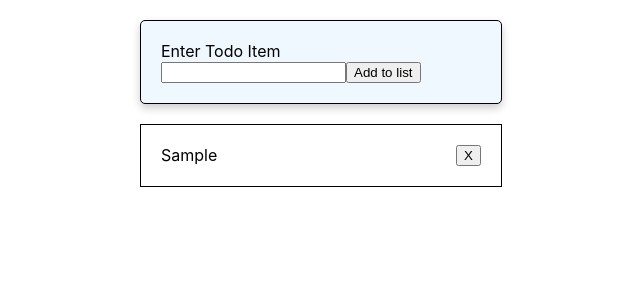
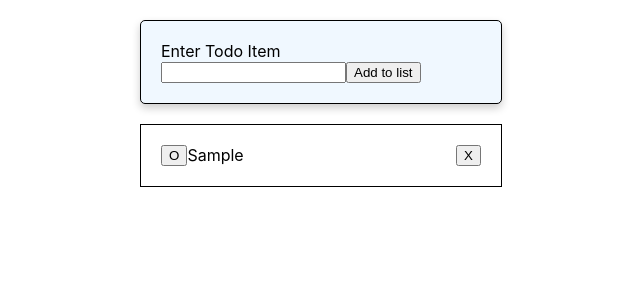
Before and after one commit to AyjayJr/react_todo, a React (Create React App) app: page / in a window 1280 px wide. Both pictures are taken after typing "Sample" into the empty fields and a click on the button "Add to list". Shown: the top 300 px of the page, without its empty margins (319-959 px from the left). Built offline with nearby package versions, Linux system fonts and the light colour scheme.

Commit message:
working on item alinment in todo items and styling

```diff
--- a/src/App.js
+++ b/src/App.js
@@ -6,6 +6,7 @@ function App() {
   const [todoList, setTodoList] = useState([]);
 
   const addTodoHandler = (todo) => {
+    // TODO: make ids perfectly unique
     setTodoList(prevList => {
       return [...prevList, { id: Math.floor(Math.random() * 100) , text: todo }];
     });
--- a/src/components/Todo/TodoItem.js
+++ b/src/components/Todo/TodoItem.js
@@ -10,7 +10,8 @@ const TodoItem = props => {
 
 	return (
 		<div className={classes.todoItem}>
-			{props.text}
+			<button>O</button>
+			<span>{props.text}</span>
 			<button className={classes.deleteBtn} onClick={deleteHandler}>X</button>
 		</div>
 	);
--- a/src/components/Todo/TodoItem.module.css
+++ b/src/components/Todo/TodoItem.module.css
@@ -1,10 +1,9 @@
 .deleteBtn {
-	align-self: end;
+	margin-left: auto;
 }
 
 .todoItem {
 	display: flex;
-	justify-content: space-between;
 	flex-wrap: wrap;
 	width: 320px;
 	margin: 20px auto;
```
